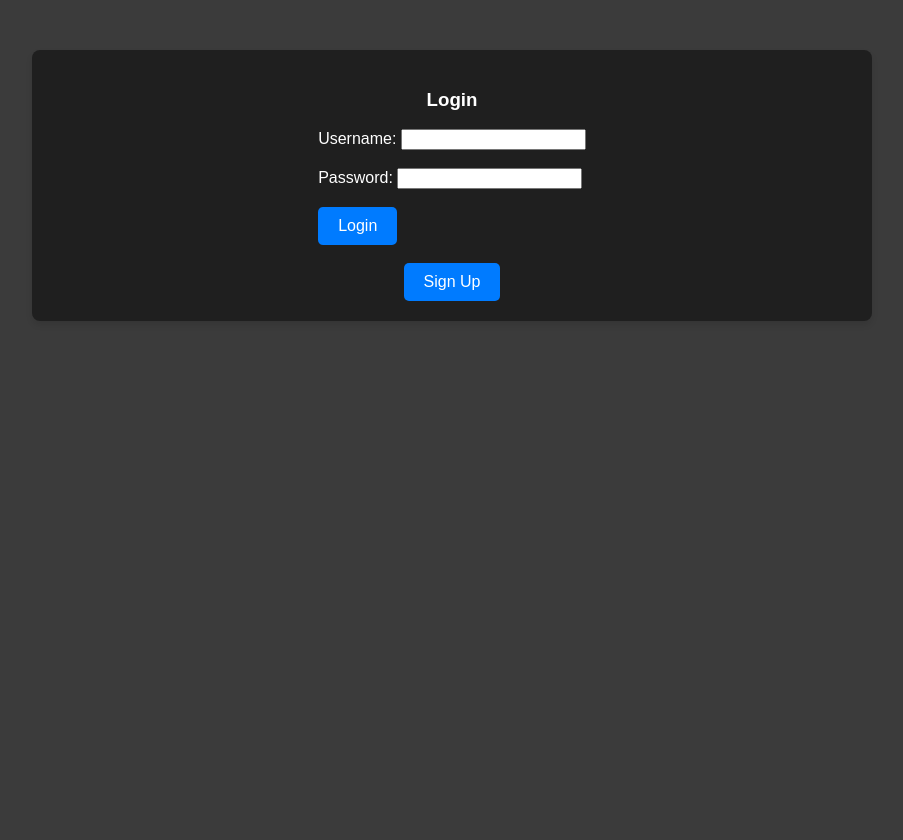
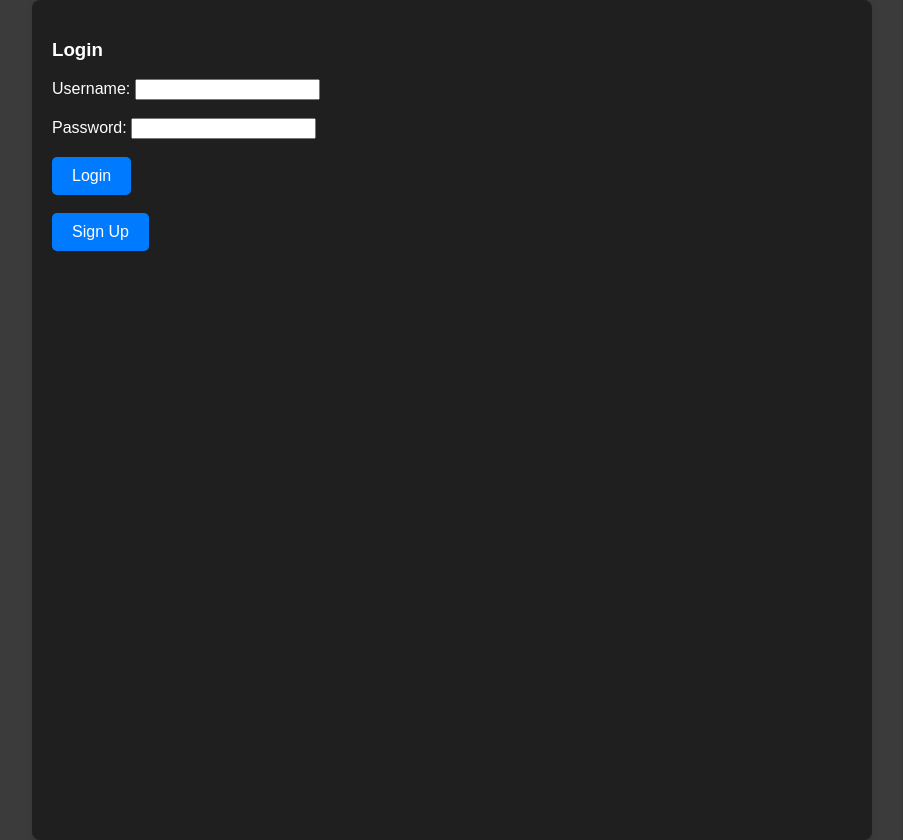
Before and after one commit to A13ccc/python-gemini-api-web-app, a Flask app: page / in a window 1280 px wide. Shown: the whole page, without its empty margins (188-1091 px from the left). Before the commit the page ends 321 px from the top, so only its background shows below. Run offline with Flask 3, Linux system fonts and the light colour scheme.

Commit message:
Update styles.css

```diff
--- a/static/styles.css
+++ b/static/styles.css
@@ -102,14 +102,16 @@ pre {
 }
 
 .login_container {
+  display: flex;
+  flex-direction: column; /* Ensure child elements are stacked vertically */
+  align-items: center;
+  justify-content: center;
+  height: 100vh; /* Full viewport height */
   max-width: 800px;
-  margin: 50px auto;
+  margin: 0 auto; /* Center horizontally */
   padding: 20px;
   background: rgb(31, 31, 31);
   border-radius: 8px;
   box-shadow: 0 4px 6px rgba(0, 0, 0, 0.1);
-  align-content: center;
-  align-items: center;
-  justify-content: center;
-  justify-items: center;
+  color: white; /* Ensure text is visible */
 }
```
